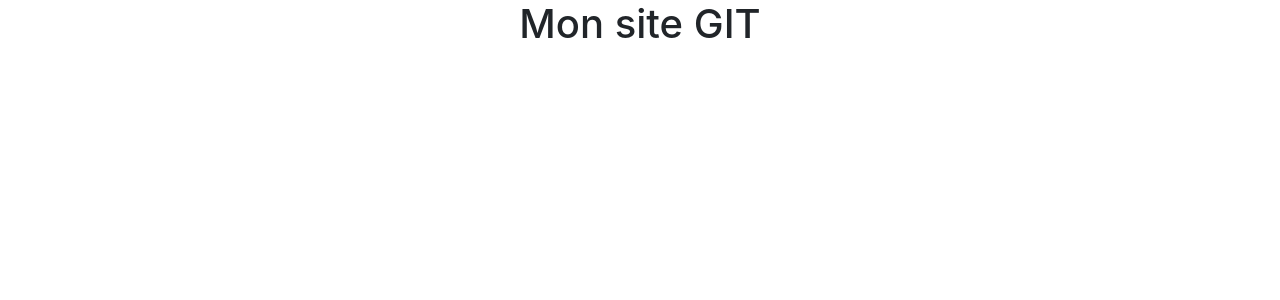
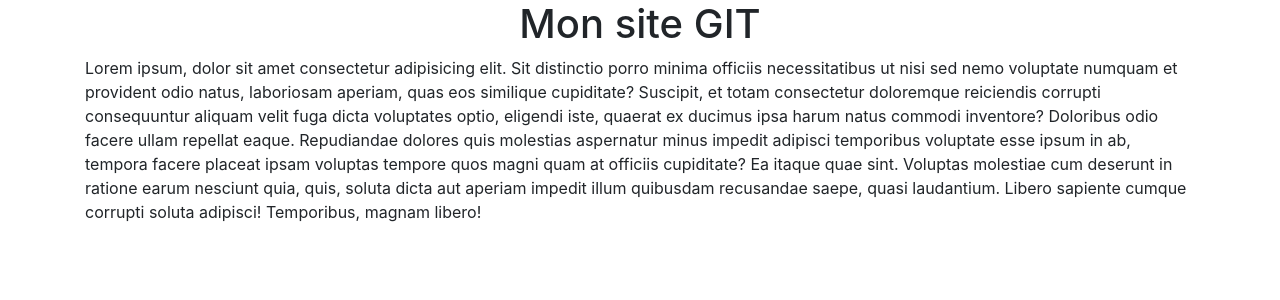
Before and after one commit to Alexi-sh/MonSiteGit, a PHP site: page / in a window 1280 px wide. Shown: the top 300 px of the page. Run offline with PHP 8.4, Linux system fonts and the light colour scheme.

Commit message:
modif index.php ajout paragraphe

```diff
--- a/index.php
+++ b/index.php
@@ -1,17 +1,25 @@
 <!DOCTYPE html>
 <html lang="en">
+
 <head>
     <meta charset="UTF-8">
     <meta name="viewport" content="width=device-width, initial-scale=1.0">
     <link rel="stylesheet" href="https://stackpath.bootstrapcdn.com/bootstrap/4.4.1/css/bootstrap.min.css" integrity="sha384-Vkoo8x4CGsO3+Hhxv8T/Q5PaXtkKtu6ug5TOeNV6gBiFeWPGFN9MuhOf23Q9Ifjh" crossorigin="anonymous">
     <title>Document</title>
 </head>
+
 <body>
     <div class="container">
 
-    <h1 class="text-center ">Mon site GIT</h1>
+        <h1 class="text-center ">Mon site GIT</h1>
+        <p> Lorem ipsum, dolor sit amet consectetur adipisicing elit. Sit distinctio porro minima officiis necessitatibus ut nisi sed nemo voluptate numquam et provident odio natus, laboriosam aperiam, quas eos similique cupiditate?
+            Suscipit, et totam consectetur doloremque reiciendis corrupti consequuntur aliquam velit fuga dicta voluptates optio, eligendi iste, quaerat ex ducimus ipsa harum natus commodi inventore? Doloribus odio facere ullam repellat eaque.
+            Repudiandae dolores quis molestias aspernatur minus impedit adipisci temporibus voluptate esse ipsum in ab, tempora facere placeat ipsam voluptas tempore quos magni quam at officiis cupiditate? Ea itaque quae sint.
+            Voluptas molestiae cum deserunt in ratione earum nesciunt quia, quis, soluta dicta aut aperiam impedit illum quibusdam recusandae saepe, quasi laudantium. Libero sapiente cumque corrupti soluta adipisci! Temporibus, magnam libero!
+        </p>
 
 
     </div>
 </body>
+
 </html>
```
